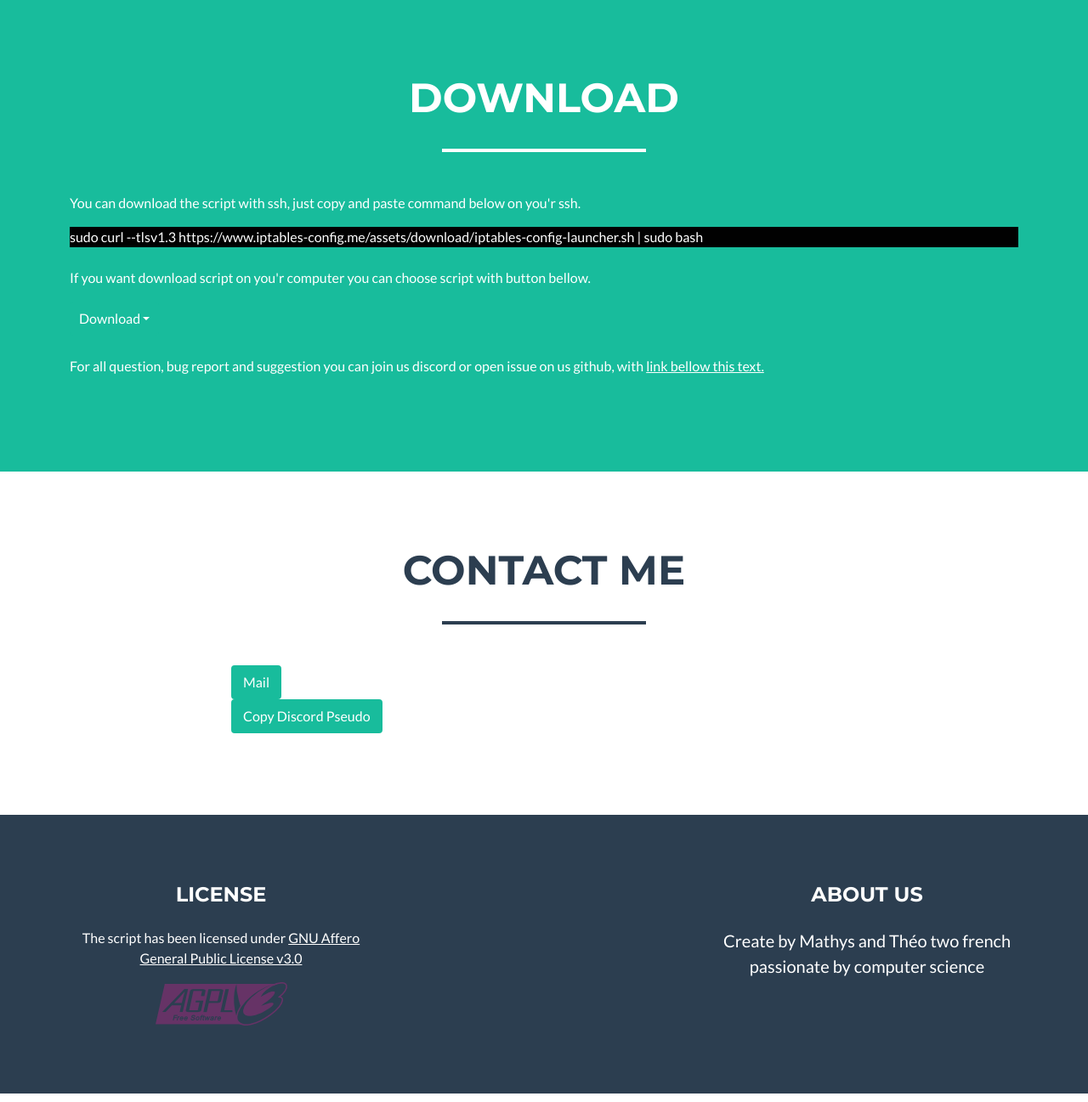
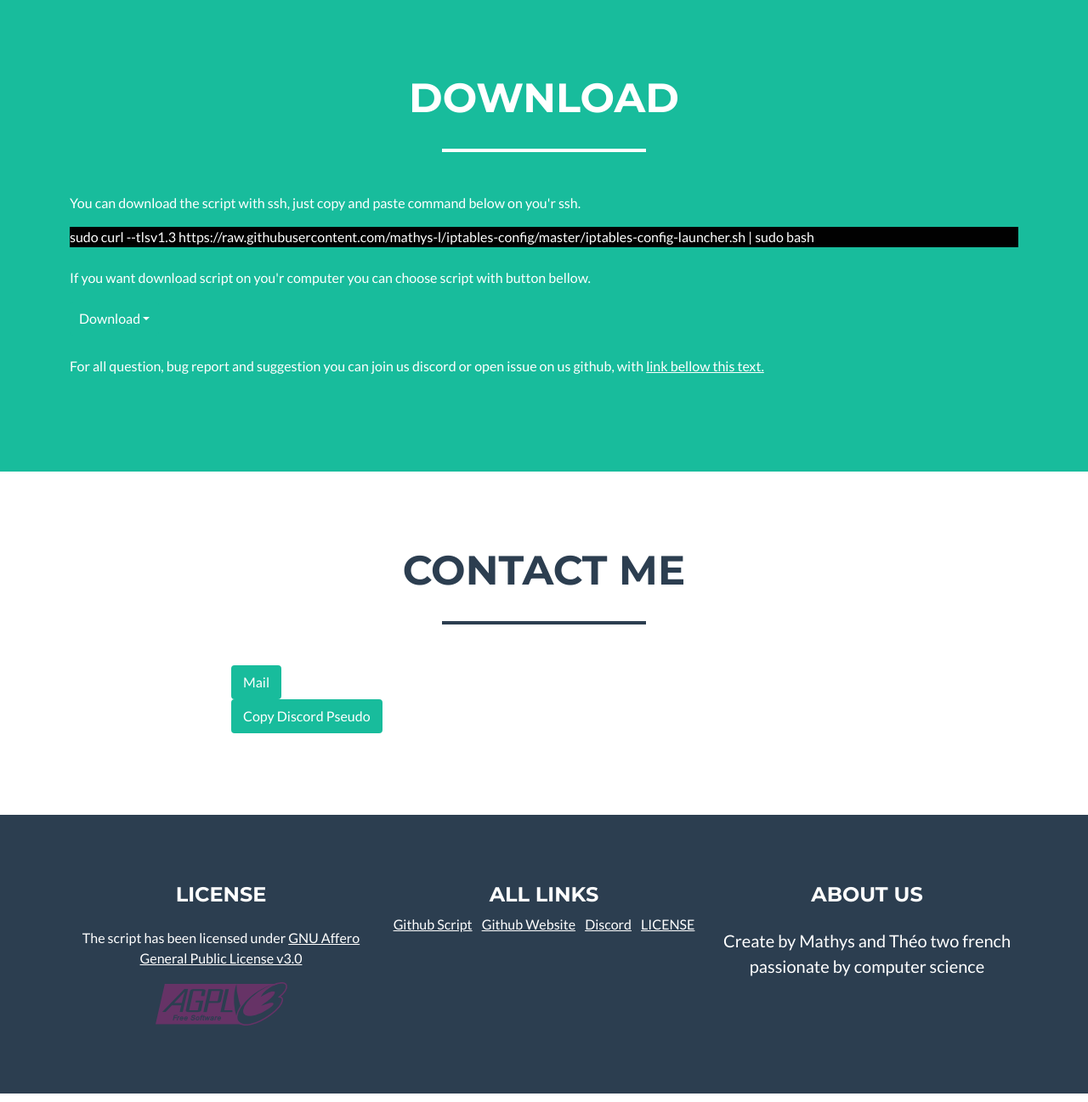
Before and after one commit to mathys-l/iptables-config_website, a plain HTML site: page index.html in a window 1280 px wide. Shown: the part 1380-2677 px from the top of the page at 85% size. Drawn offline with nearby package versions, Linux system fonts and the light colour scheme.

Commit message:
github raw adaptation

```diff
--- a/index.html
+++ b/index.html
@@ -54,7 +54,7 @@
                 <div class="row">
                     <div>
                         <p>You can download the script with ssh, just copy and paste command below on you'r ssh. <br>
-                            <div class="ssh_background">sudo curl --tlsv1.3 https://www.iptables-config.me/assets/download/iptables-config-launcher.sh | sudo bash</div>
+                            <div class="ssh_background">sudo curl --tlsv1.3 https://raw.githubusercontent.com/mathys-l/iptables-config/master/iptables-config-launcher.sh | sudo bash</div>
                             <br>If you want download script on you'r computer you can choose script with button bellow.
                             <br>
                         </p>
@@ -63,13 +63,13 @@
                     </div>
                 </div>
                 <div class="btn-group dropdown"><button class="btn btn-primary dropdown-toggle dropdown-toggle-split" data-bs-toggle="dropdown" aria-expanded="false" type="button">Download </button>
-                    <div class="dropdown-menu"><a class="dropdown-item" href="./assets/download/iptables-config_graphical_version.sh">Configuration script
-                            (graphical version)</a><a class="dropdown-item" href="./assets/download/iptables-config_console_version.sh">Configuration script (console
+                    <div class="dropdown-menu"><a class="dropdown-item" href="https://raw.githubusercontent.com/mathys-l/iptables-config/master/iptables-config_graphical_version.sh" download>Configuration script
+                            (graphical version)</a><a class="dropdown-item" href="https://raw.githubusercontent.com/mathys-l/iptables-config/master/iptables-config_console_version.sh" download>Configuration script (console
                             version)</a>
-                        <a class="dropdown-item" href="./assets/download/iptables-config-launcher.sh">Launcher
+                        <a class="dropdown-item" href="https://raw.githubusercontent.com/mathys-l/iptables-config/master/iptables-config-launcher.sh" download>Launcher
                             script</a>
-                        <a class="dropdown-item" href="./assets/download/iptables-config-backup.sh">Backup script</a>
-                        <a class="dropdown-item" href="./assets/download/LICENSE.txt" download>License</a>
+                        <a class="dropdown-item" href="https://raw.githubusercontent.com/mathys-l/iptables-config/master/iptables-config-backup.sh" download>Backup script</a>
+                        <a class="dropdown-item" href="https://raw.githubusercontent.com/mathys-l/iptables-config/master/LICENSE" download>License</a>
                     </div>
                 </div>
                 <p><br>For all question, bug report and suggestion you can join us discord or open issue on us github, with
@@ -102,28 +102,34 @@
                         </p><img src="./assets/img/LICENSE.png">
                     </div>
                     <div class="col-md-4 mb-5 mb-lg-0">
-                        <!-- when we have social network
-
-                    <h4 class="text-uppercase">Around the Web</h4>
-                    <ul class="list-inline">
-                        <li class="list-inline-item"><a class="btn btn-outline-light text-center btn-social rounded-circle" role="button" href="#"><i class="fa fa-facebook fa-fw"></i></a></li>
-                        <li class="list-inline-item"></li>
-                        <li class="list-inline-item"><a class="btn btn-outline-light text-center btn-social rounded-circle" role="button" href="#"><i class="fa fa-twitter fa-fw"></i></a></li>
-                        <li class="list-inline-item"><a class="btn btn-outline-light text-center btn-social rounded-circle" role="button" href="#"><i class="fa fa-instagram fa-fw"></i></a></li>
-                    </ul> -->
+                        <h4 class="text-uppercase">All links</h4>
+                        <ul class="list-inline">
+                            <li class="list-inline-item">
+                                <a class="list-inline-item" class="btn btn-outline-light text-center btn-social" type="button" href="https://github.com/mathys-l/Iptables-config/">Github Script</a>
+                            </li>
+                            <li class="list-inline-item">
+                                <a class="list-inline-item" class="btn btn-outline-light text-center btn-social" type="button " href="https://github.com/mathys-l/Iptables-config_website/ ">Github Website</a>
+                            </li>
+                            <li class="list-inline-item ">
+                                <a class="list-inline-item" class="btn btn-outline-light text-center btn-social" type="button " href="https://discord.gg/JtBfSCAgmb ">Discord</a>
+                            </li>
+                            <li class="list-inline-item ">
+                                <a class="list-inline-item" class="btn btn-outline-light text-center btn-social" type="button " href="./LICENSE ">LICENSE</a>
+                            </li>
+                        </ul>
                     </div>
-                    <div class="col-md-4">
-                        <h4 class="text-uppercase mb-4">About US</h4>
-                        <p class="lead mb-0"><span>Create by Mathys and Théo two french passionate by computer
+                    <div class="col-md-4 ">
+                        <h4 class="text-uppercase mb-4 ">About US</h4>
+                        <p class="lead mb-0 "><span>Create by Mathys and Théo two french passionate by computer
                                 science</span>
                         </p>
                     </div>
                 </div>
             </div>
         </footer>
-        <div class="d-lg-none scroll-to-top position-fixed rounded"><a class="text-center d-block rounded text-white" href="#page-top"><i class="fa fa-chevron-up"></i></a></div>
-        <script src="https://cdn.jsdelivr.net/npm/bootstrap@5.1.3/dist/js/bootstrap.bundle.min.js"></script>
-        <script src="assets/js/script.js"></script>
+        <div class="d-lg-none scroll-to-top position-fixed rounded "><a class="text-center d-block rounded text-white " href="#page-top "><i class="fa fa-chevron-up "></i></a></div>
+        <script src="https://cdn.jsdelivr.net/npm/bootstrap@5.1.3/dist/js/bootstrap.bundle.min.js "></script>
+        <script src="assets/js/script.js "></script>
 </body>
 
 </html>
```
Also changed, not shown: assets/download/LICENSE.txt (deleted), 5 other files.
